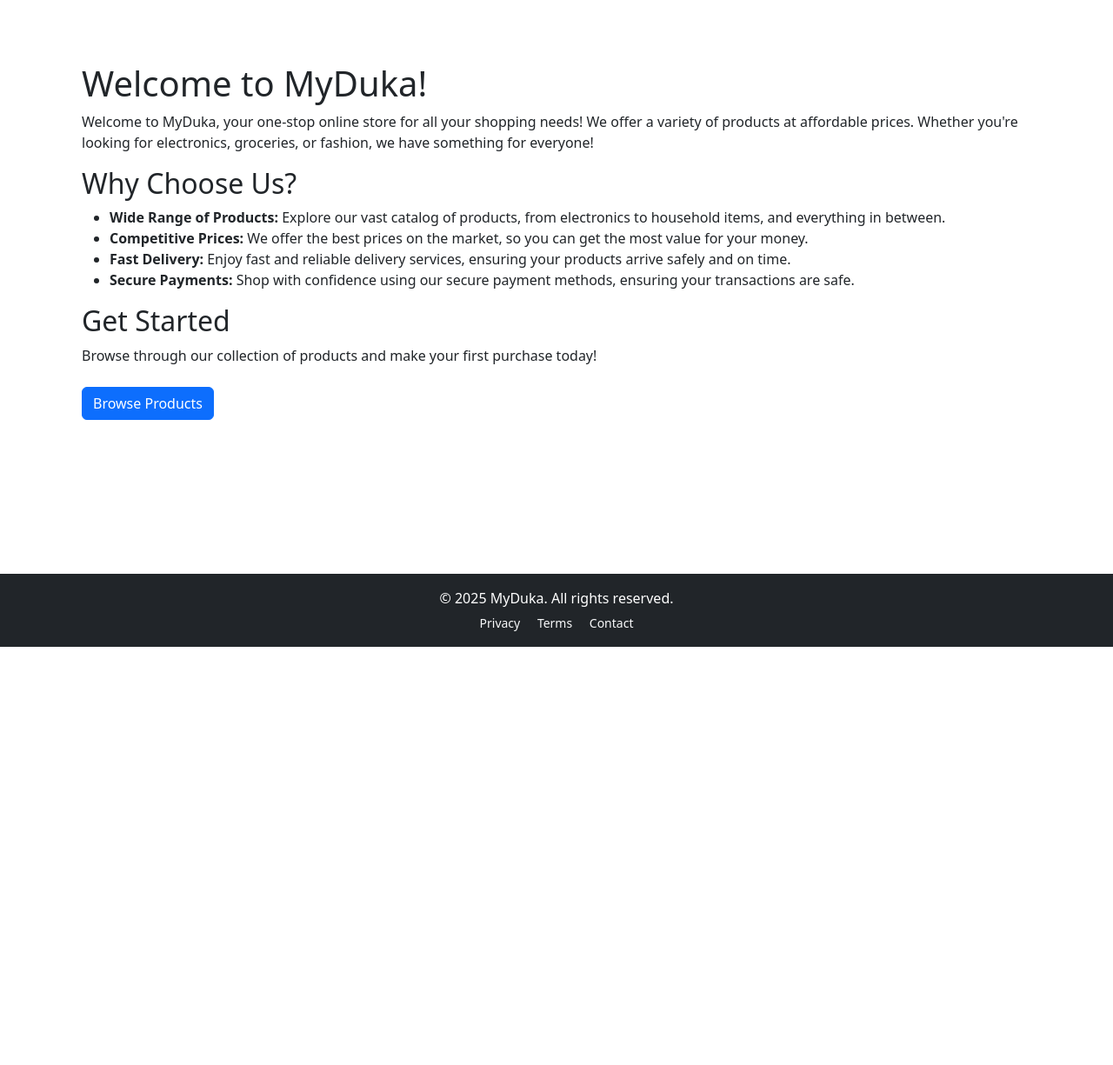
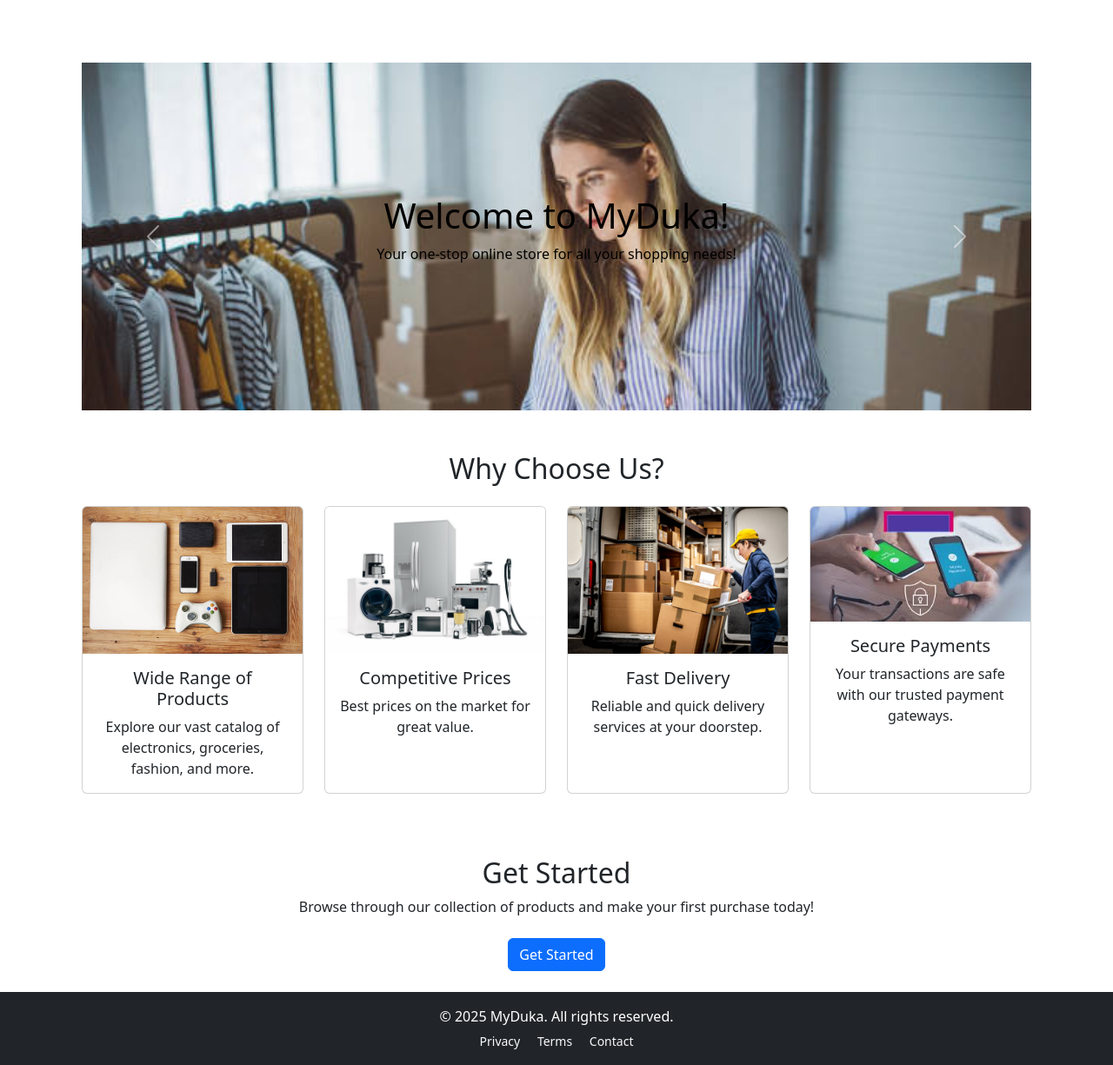
Before and after one commit to Zawe-010/MyDuka_system, a Flask app: page / in a window 1280 px wide. Shown: the part 56-1281 px from the top of the page at 87% size. Before the commit the page ends 800 px from the top, so only its background shows below. Run offline with Flask 3, Linux system fonts and the light colour scheme; some libraries are stand-ins or nearby versions.

Commit message:
Added codes

```diff
--- a/main.py
+++ b/main.py
@@ -119,5 +119,6 @@
             else:
                 flash('Password incorrect','danger')
     return render_template("login.html")
+
 # Running your application
 app.run(debug=True)
--- a/templates/index.html
+++ b/templates/index.html
@@ -2,27 +2,93 @@
 
 {% block content %}
 <div class="container mt-5">
-  <h1>Welcome to MyDuka!</h1>
-  <p>Welcome to MyDuka, your one-stop online store for all your shopping needs! We offer a variety of products at
-    affordable prices. Whether you're looking for electronics, groceries, or fashion, we have something for everyone!
-  </p>
 
-  <h2>Why Choose Us?</h2>
-  <ul>
-    <li><strong>Wide Range of Products:</strong> Explore our vast catalog of products, from electronics to household
-      items, and everything in between.</li>
-    <li><strong>Competitive Prices:</strong> We offer the best prices on the market, so you can get the most value for
-      your money.</li>
-    <li><strong>Fast Delivery:</strong> Enjoy fast and reliable delivery services, ensuring your products arrive safely
-      and on time.</li>
-    <li><strong>Secure Payments:</strong> Shop with confidence using our secure payment methods, ensuring your
-      transactions are safe.</li>
-  </ul>
+  <!-- Carousel -->
+  <div id="welcomeCarousel" class="carousel slide mb-5" data-bs-ride="carousel">
+    <div class="carousel-inner text-black text-center">
+      <div class="carousel-item active"
+        style="background-image: url('/static/images/main.jpg'); background-size: cover; height: 400px;">
+        <div class="d-flex h-100 align-items-center justify-content-center">
+          <div class="flex h-200  p-4 rounded">
+            <h1>Welcome to MyDuka!</h1>
+            <p>Your one-stop online store for all your shopping needs!</p>
+          </div>
+        </div>
+      </div>
+      <div class="carousel-item"
+        style="background-image: url('/static/images/main_3.jpg'); background-size: cover; height: 400px;">
+        <div class="d-flex h-100 align-items-center justify-content-center">
+          <div class="flex h-200 p-4 rounded">
+            <h1>Wide Range of Products</h1>
+            <p>From electronics to groceries — we have something for everyone!</p>
+          </div>
+        </div>
+      </div>
+      <div class="carousel-item"
+        style="background-image: url('/static/images/main_2.webp'); background-size: cover; height: 400px;">
+        <div class="d-flex h-100 align-items-center justify-content-center">
+          <div class="flex h-200 p-4 rounded">
+            <h1>Affordable Prices & Fast Delivery</h1>
+            <p>Get the best value with secure shopping and fast shipping.</p>
+          </div>
+        </div>
+      </div>
+    </div>
+    <button class="carousel-control-prev" type="button" data-bs-target="#welcomeCarousel" data-bs-slide="prev">
+      <span class="carousel-control-prev-icon"></span>
+    </button>
+    <button class="carousel-control-next" type="button" data-bs-target="#welcomeCarousel" data-bs-slide="next">
+      <span class="carousel-control-next-icon"></span>
+    </button>
+  </div>
 
-  <h2>Get Started</h2>
-  <p>Browse through our collection of products and make your first purchase today!</p>
-  <div class="mt-4">
-    <a href="/products" class="btn btn-primary">Browse Products</a>
+  <!-- Why Choose Us -->
+  <h2 class="text-center mb-4">Why Choose Us?</h2>
+  <div class="row text-center">
+    <div class="col-md-3 mb-4">
+      <div class="card h-100">
+        <img src="/static/images/electronic.jpg" class="card-img-top" alt="Wide Range">
+        <div class="card-body">
+          <h5 class="card-title">Wide Range of Products</h5>
+          <p class="card-text">Explore our vast catalog of electronics, groceries, fashion, and more.</p>
+        </div>
+      </div>
+    </div>
+    <div class="col-md-3 mb-4">
+      <div class="card h-100">
+        <img src="/static/images/home-appliances.jpg" class="card-img-top" alt="Competitive Prices">
+        <div class="card-body">
+          <h5 class="card-title">Competitive Prices</h5>
+          <p class="card-text">Best prices on the market for great value.</p>
+        </div>
+      </div>
+    </div>
+    <div class="col-md-3 mb-4">
+      <div class="card h-100">
+        <img src="/static/images/fast-delivery.jpg" class="card-img-top" alt="Fast Delivery">
+        <div class="card-body">
+          <h5 class="card-title">Fast Delivery</h5>
+          <p class="card-text">Reliable and quick delivery services at your doorstep.</p>
+        </div>
+      </div>
+    </div>
+    <div class="col-md-3 mb-4">
+      <div class="card h-100">
+        <img src="/static/images/secure.jpeg" class="card-img-top" alt="Secure Payments">
+        <div class="card-body">
+          <h5 class="card-title">Secure Payments</h5>
+          <p class="card-text">Your transactions are safe with our trusted payment gateways.</p>
+        </div>
+      </div>
+    </div>
   </div>
+
+  <!-- Get Started -->
+  <h2 class="text-center mt-5">Get Started</h2>
+  <p class="text-center">Browse through our collection of products and make your first purchase today!</p>
+  <div class="text-center mt-4">
+    <a href="/login" class="btn btn-primary">Get Started</a>
+  </div>
+
 </div>
 {% endblock %}
```
Also changed, not shown: templates/dashboard.html (+12 -5 lines), templates/products.html (+18 -18 lines), templates/sales.html (+14 -16 lines), static/images/electronic.jpg (added), static/images/fast-delivery.jpg (added), static/images/home-appliances.jpg (added), static/images/main.jpg (added), static/images/main_2.webp (added), static/images/main_3.jpg (added), static/images/secure.jpeg (added).
